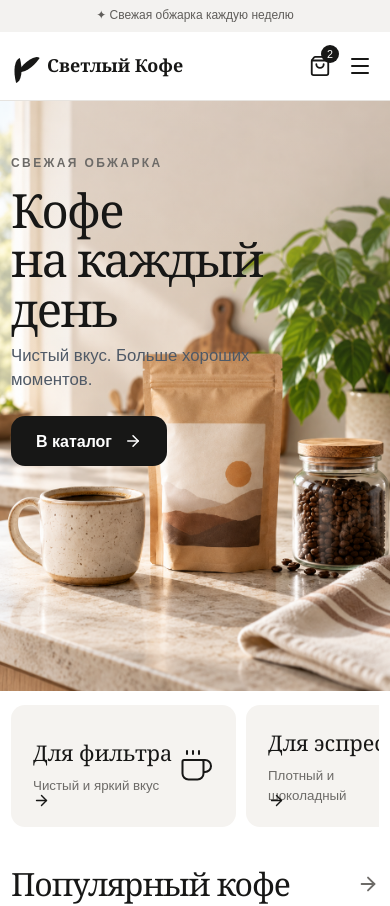
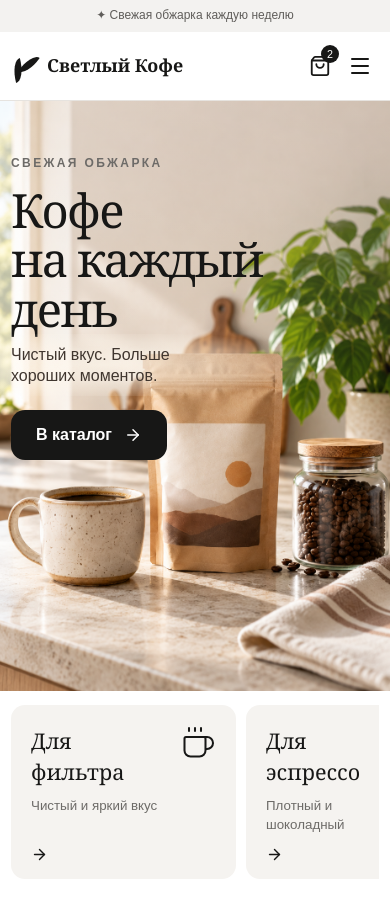
Before and after one commit to got30017-cyber/coffee, a Next.js app: page / in a window 390 px wide. Shown: the top 906 px of the page. Built offline with nearby package versions, Linux system fonts and the light colour scheme.

Commit message:
Update mobile and banner fixes

```diff
--- a/app/globals.css
+++ b/app/globals.css
@@ -30,7 +30,7 @@
   --ratio-editorial-image: 16 / 9;
   --shadow-card: 0 16px 36px rgba(23, 23, 22, 0.08);
   --shadow-product: 0 34px 54px rgba(57, 42, 27, 0.22);
-  --script: 'Segoe Print', 'Bradley Hand ITC', 'Comic Sans MS', cursive;
+  --script: var(--font-caveat), 'Segoe Print', cursive;
 }
 
 * {
@@ -1126,9 +1126,30 @@ h2 {
   }
 
   .hero__lead {
-    max-width: 280px;
+    position: relative;
+    isolation: isolate;
+    max-width: 275px;
     margin-bottom: 24px;
-    font-size: 1.05rem;
+    color: #40362f;
+    font-size: 1rem;
+    font-weight: 500;
+    line-height: 1.32;
+    text-shadow: 0 1px 10px rgba(255, 250, 241, 0.72);
+    text-wrap: balance;
+  }
+
+  .hero__lead::before {
+    position: absolute;
+    inset: -10px -18px -10px -12px;
+    z-index: -1;
+    background: radial-gradient(
+      ellipse at 34% 50%,
+      rgba(255, 249, 239, 0.76) 0%,
+      rgba(255, 249, 239, 0.34) 54%,
+      rgba(255, 249, 239, 0) 78%
+    );
+    content: '';
+    pointer-events: none;
   }
 
   .category-strip {
@@ -1148,9 +1169,33 @@ h2 {
   }
 
   .category-card {
+    display: grid;
+    grid-template-columns: minmax(0, 1fr) auto;
+    grid-template-rows: 1fr auto;
+    align-content: stretch;
+    align-items: start;
+    column-gap: 16px;
+    row-gap: 12px;
     min-width: 245px;
     min-height: 122px;
+    padding: 20px 20px 16px;
     scroll-snap-align: start;
+  }
+
+  .category-card > span {
+    min-width: 0;
+  }
+
+  .category-card > svg:not(.category-card__arrow) {
+    grid-column: 2;
+    grid-row: 1;
+  }
+
+  .category-card__arrow {
+    position: static;
+    grid-column: 1 / -1;
+    grid-row: 2;
+    justify-self: start;
   }
 
   .section-block {
@@ -2134,22 +2179,21 @@ h2 {
   filter: drop-shadow(0 28px 44px rgba(57, 42, 27, 0.2));
 }
 
-.featured-article__handwritten {
+.featured-article p.featured-article__handwritten {
   position: absolute;
   top: 58px;
   left: 43%;
   z-index: 3;
   max-width: 230px;
   margin: 0;
-  color: rgba(47, 39, 32, 0.68);
-  font-family: 'Segoe Script', 'Segoe Print', 'Comic Sans MS', cursive;
-  font-size: clamp(0.88rem, 1.1vw, 1.06rem);
-  font-style: italic;
+  color: #463a31;
+  font-family: var(--script);
+  font-size: clamp(1rem, 1.35vw, 1.22rem);
   font-weight: 600;
-  letter-spacing: -0.045em;
-  line-height: 1.08;
+  letter-spacing: 0;
+  line-height: 1.02;
   text-shadow: 0 1px 10px rgba(255, 249, 240, 0.7);
-  transform: rotate(-6deg) skew(-3deg);
+  transform: rotate(-2deg);
   pointer-events: none;
 }
 
@@ -2555,11 +2599,12 @@ h2 {
   left: 34px;
   z-index: 2;
   margin: 0;
-  color: #292622;
+  color: #3e342c;
   font-family: var(--script);
   font-size: 1rem;
+  font-weight: 600;
   line-height: 1.23;
-  transform: rotate(-6deg);
+  transform: rotate(-2deg);
 }
 
 .checkout-benefits {
@@ -3074,13 +3119,13 @@ h2 {
     width: min(68vw, 260px);
   }
 
-  .featured-article__handwritten {
+  .featured-article p.featured-article__handwritten {
     top: 36px;
     right: auto;
     left: 24px;
     max-width: 172px;
-    color: rgba(47, 39, 32, 0.68);
-    font-size: 0.82rem;
+    color: #463a31;
+    font-size: 1.05rem;
   }
 
   .articles-grid {
--- a/app/layout.tsx
+++ b/app/layout.tsx
@@ -1,7 +1,15 @@
 import type { Metadata } from 'next';
+import { Caveat } from 'next/font/google';
 import './globals.css';
 import { StoreFooter } from '@/components/store-footer';
 import { StoreHeader } from '@/components/store-header';
+
+const caveat = Caveat({
+  subsets: ['cyrillic', 'latin'],
+  weight: 'variable',
+  display: 'swap',
+  variable: '--font-caveat',
+});
 
 export const metadata: Metadata = {
   title: {
@@ -18,7 +26,7 @@ export default function RootLayout({
   children: React.ReactNode;
 }>) {
   return (
-    <html lang="ru" data-scroll-behavior="smooth">
+    <html lang="ru" className={caveat.variable} data-scroll-behavior="smooth">
       <body>
         <StoreHeader />
         {children}
```
